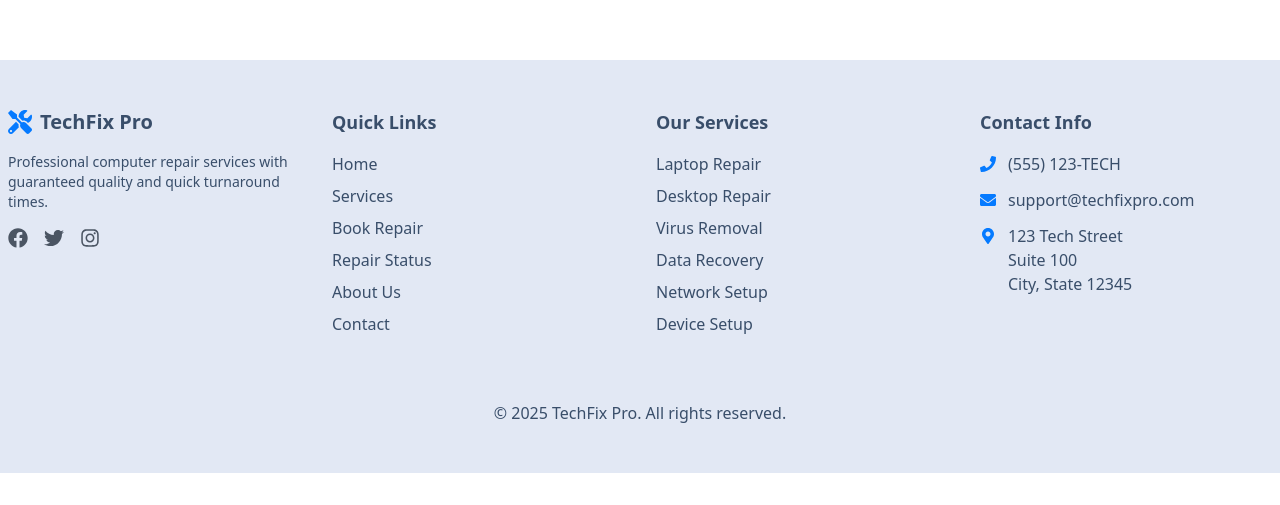
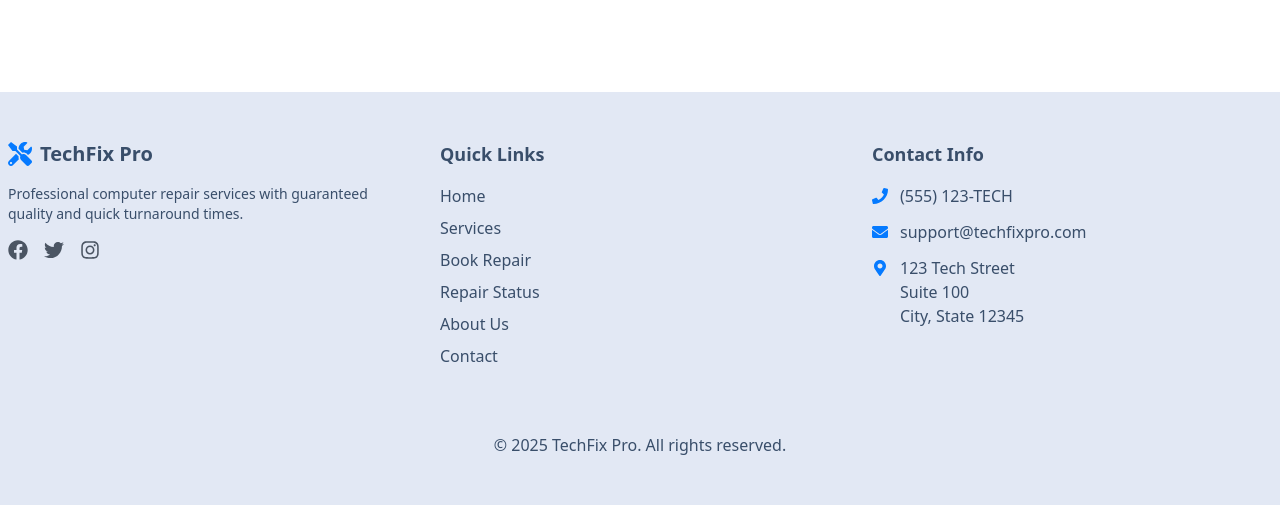
Before and after one commit to kikluz/techFix, a React (Vite) app: page /repair-status in a window 1280 px wide. Shown: the part 844-1349 px from the top of the page. Before the commit the page ends 1317 px from the top, so only its background shows below. Built offline with nearby package versions, Linux system fonts and the light colour scheme.

Commit message:
add new mt-8 to h1 on components

```diff
--- a/src/components/Footer.jsx
+++ b/src/components/Footer.jsx
@@ -13,7 +13,7 @@ const Footer = () => {
   return (
     <footer className="bg-base-300 text-base-content">
       <div className="align-element py-12 pr-2 pl-2 ">
-        <div className="grid grid-cols-1 md:grid-cols-2 lg:grid-cols-4 gap-8">
+        <div className="grid grid-cols-1 md:grid-cols-2 lg:grid-cols-3 gap-8">
           {/* Company Info */}
           <div className="space-y-4">
             <Link to="/" className="flex items-center gap-2 text-xl font-bold">
@@ -74,31 +74,6 @@ const Footer = () => {
             </ul>
           </div>
 
-          {/* Services */}
-          <div>
-            <h3 className="font-bold text-lg mb-4">Our Services</h3>
-            <ul className="space-y-2">
-              <li>
-                <a className="link link-hover">Laptop Repair</a>
-              </li>
-              <li>
-                <a className="link link-hover">Desktop Repair</a>
-              </li>
-              <li>
-                <a className="link link-hover">Virus Removal</a>
-              </li>
-              <li>
-                <a className="link link-hover">Data Recovery</a>
-              </li>
-              <li>
-                <a className="link link-hover">Network Setup</a>
-              </li>
-              <li>
-                <a className="link link-hover">Device Setup</a>
-              </li>
-            </ul>
-          </div>
-
           {/* Contact Info */}
           <div>
             <h3 className="font-bold text-lg mb-4">Contact Info</h3>
--- a/src/components/ServicesGrid.jsx
+++ b/src/components/ServicesGrid.jsx
@@ -13,7 +13,7 @@ import {
 const services = [
   {
     id: 1,
-    icon: <FaLaptop />,
+    icon: <FaLaptop className="text-4xl text-primary" />,
     title: "Laptop Repair",
     description: "Screen replacement, keyboard fixes, battery issues, and more",
     price: "From $79",
--- a/src/pages/About.jsx
+++ b/src/pages/About.jsx
@@ -5,7 +5,7 @@ const About = () => {
   return (
     <div className="space-y-16">
       <div className="text-center">
-        <h1 className="text-4xl font-bold mb-4">About TechFix Pro</h1>
+        <h1 className="text-4xl font-bold mb-4 mt-8">About TechFix Pro</h1>
         <p className="text-lg text-gray-600 max-w-2xl mx-auto">
           With over 10 years of experience, we provide professional computer
           repair services with quick turnaround times and guaranteed quality.
--- a/src/pages/BookRepair.jsx
+++ b/src/pages/BookRepair.jsx
@@ -4,7 +4,7 @@ import BookingForm from "../components/BookingForm";
 const BookRepair = () => {
   return (
     <div className="max-w-4xl mx-auto">
-      <h1 className="text-4xl font-bold text-center mb-8">Book Repair</h1>
+      <h1 className="text-4xl font-bold text-center mb-8 mt-8">Book Repair</h1>
       <BookingForm />
     </div>
   );
--- a/src/pages/Contact.jsx
+++ b/src/pages/Contact.jsx
@@ -3,7 +3,7 @@ import ContactForm from "../components/ContactForm";
 const Contact = () => {
   return (
     <div className="max-w-4xl mx-auto">
-      <h1 className="text-4xl font-bold text-center mb-8">Contact Us</h1>
+      <h1 className="text-4xl font-bold text-center mb-8 mt-8">Contact Us</h1>
       <ContactForm />
     </div>
   );
--- a/src/pages/RepairStatus.jsx
+++ b/src/pages/RepairStatus.jsx
@@ -4,7 +4,9 @@ import { StatusTracker } from "../components";
 const RepairStatus = () => {
   return (
     <div className="max-w-2xl mx-auto">
-      <h1 className="text-4xl font-bold text-center mb-8">Repair Status</h1>
+      <h1 className="text-4xl font-bold text-center mb-8 mt-8">
+        Repair Status
+      </h1>
       <StatusTracker />
     </div>
   );
```
